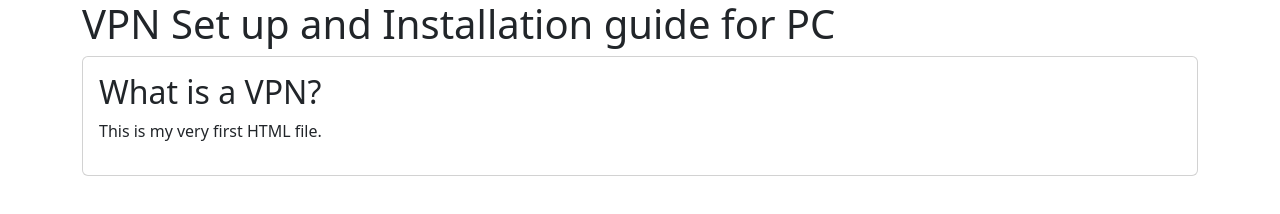
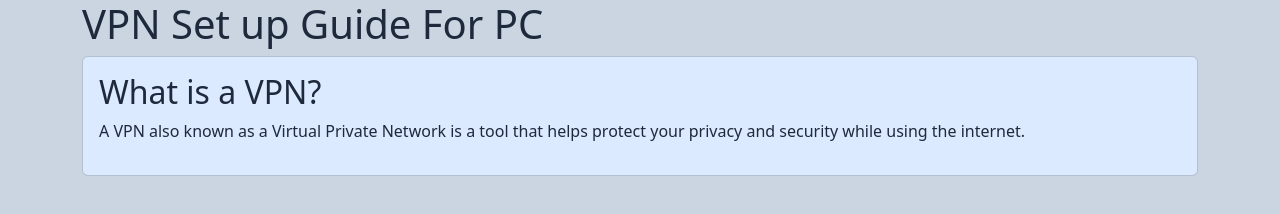
Before and after one commit to archiiiieeee/VPN-Tutorial-Website, a plain HTML site: page index.html in a window 1280 px wide. Drawn offline with nearby package versions, Linux system fonts and the light colour scheme.

Commit message:
Update index.html

```diff
--- a/index.html
+++ b/index.html
@@ -8,19 +8,31 @@
     <script src="https://cdn.jsdelivr.net/npm/bootstrap@5.3.3/dist/js/bootstrap.bundle.min.js"></script>
     <script src="https://code.jquery.com/jquery-3.6.0.min.js"></script>
 
-    <title>How to set up a VPN</title>
+    <title>How to Set Up a VPN</title>
+
+    <style>
+    body {
+    background-color: #CBD5E1;
+    color: #1E293B;
+    }
+
+    #vpn-card {
+        background-color: #DBEAFE;
+        color: #1E293B;
+    }
+    </style>
 </head>
 
 
 <body>
 
     <div class="container">
-        <h1>VPN Set up and Installation guide for PC</h1>
+        <h1>VPN Set up Guide For PC</h1>
 
-        <div class="card">
+        <div class="card" id="vpn-card">
             <div class="card-body">
             <h2>What is a VPN?</h2>
-            <p>This is my very first HTML file.</p>
+            <p>A VPN also known as a Virtual Private Network is a tool that helps protect your privacy and security while using the internet.</p>
             </div>
         </div>
     </div>
```
